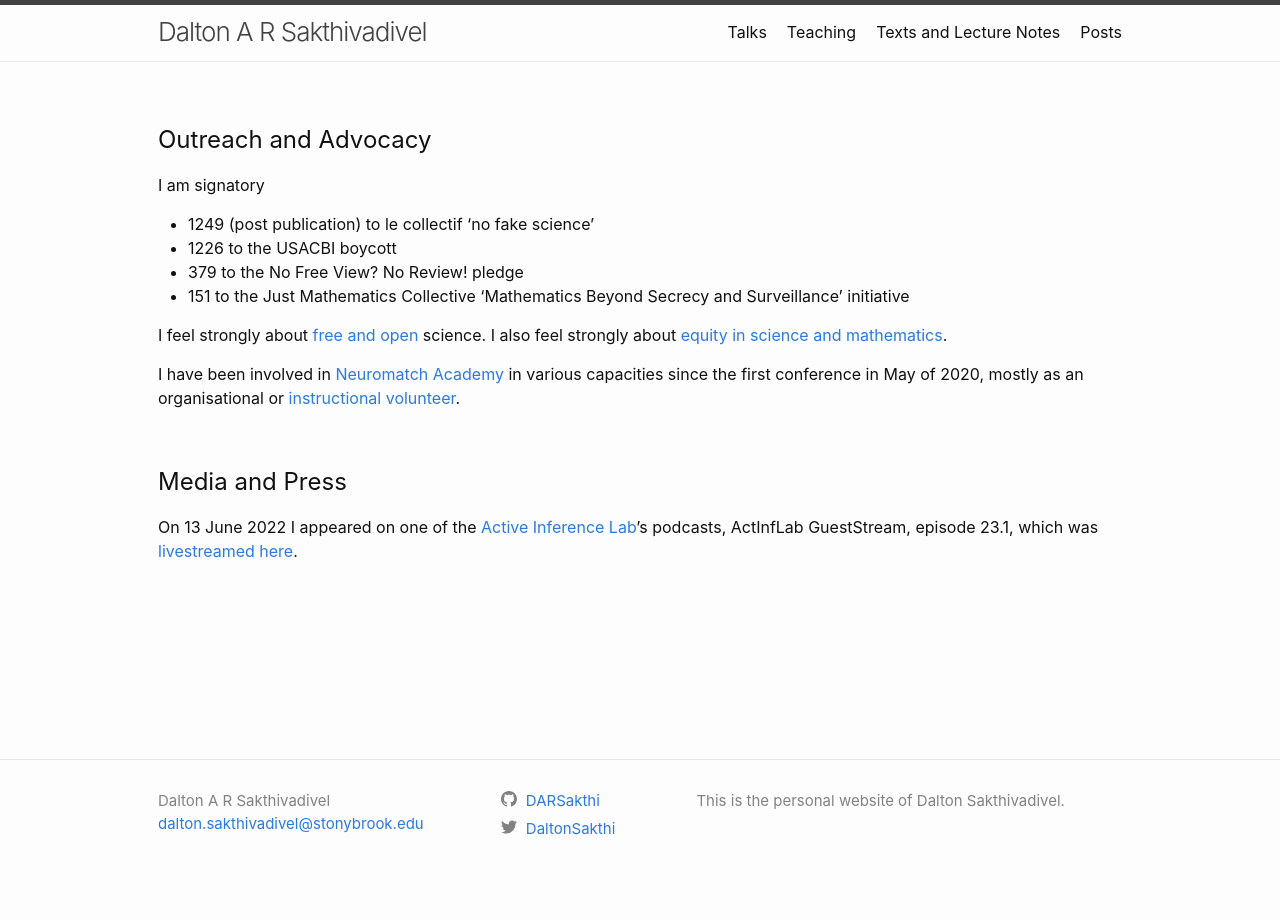
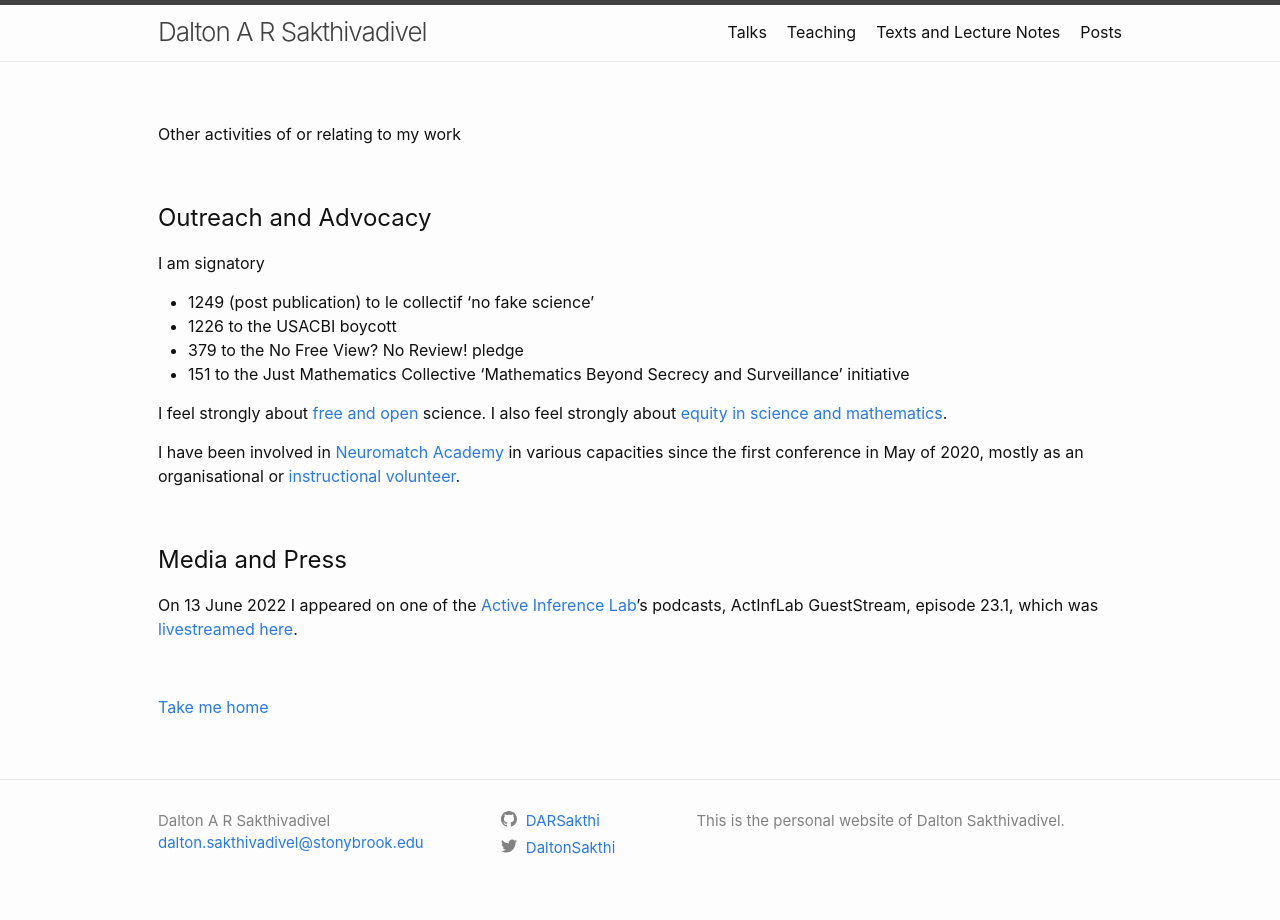
Before and after one commit to DARSakthi/DARSakthi.github.io, a Jekyll site: the page built from media.markdown, in a window 1280 px wide. Built offline with Jekyll 4.4.1, drawn with Linux system fonts in a browser that asks for light colours.

Commit message:
Update media.markdown

```diff
--- a/media.markdown
+++ b/media.markdown
@@ -2,6 +2,10 @@
 layout: page
 permalink: /media/
 ---
+
+Other activities of or relating to my work
+
+&nbsp;
 
 # Outreach and Advocacy
 
@@ -20,3 +24,7 @@ I have been involved in [Neuromatch Academy](https://academy.neuromatch.io) in v
 # Media and Press
 
 On 13 June 2022 I appeared on one of the [Active Inference Lab](https://www.activeinference.org/home)'s podcasts, ActInfLab GuestStream, episode 23.1, which was [livestreamed here](https://youtu.be/igY9iyowesc).
+
+&nbsp;
+
+[Take me home](https://darsakthi.github.io)
```
